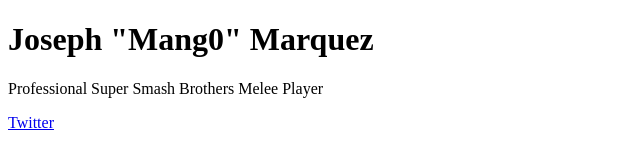
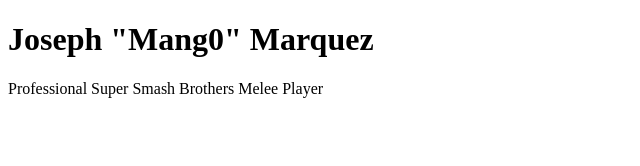
Before and after one commit to ackleyd1/codelab-html-intro, a plain HTML site: page resume.html in a window 1280 px wide. Shown: the full height of the page, 0-640 px from the left. Drawn offline with Linux system fonts and the light colour scheme.

Commit message:
2nd commit

```diff
--- a/resume.html
+++ b/resume.html
@@ -5,8 +5,6 @@
     </head>
     <body>
         <h1>Joseph "Mang0" Marquez</h1>
-        <p>Professional Super Smash Brothers Melee Player<p>
-        <a href="https://twitter.com/C9Mang0?ref_src=twsrc%5Egoogle%7Ctwcamp%5Eserp%7Ctwgr%5Eauthor">Twitter</a>
-
+        <p>Professional Super Smash Brothers Melee Player</p>
     </body>
 </html>
```
